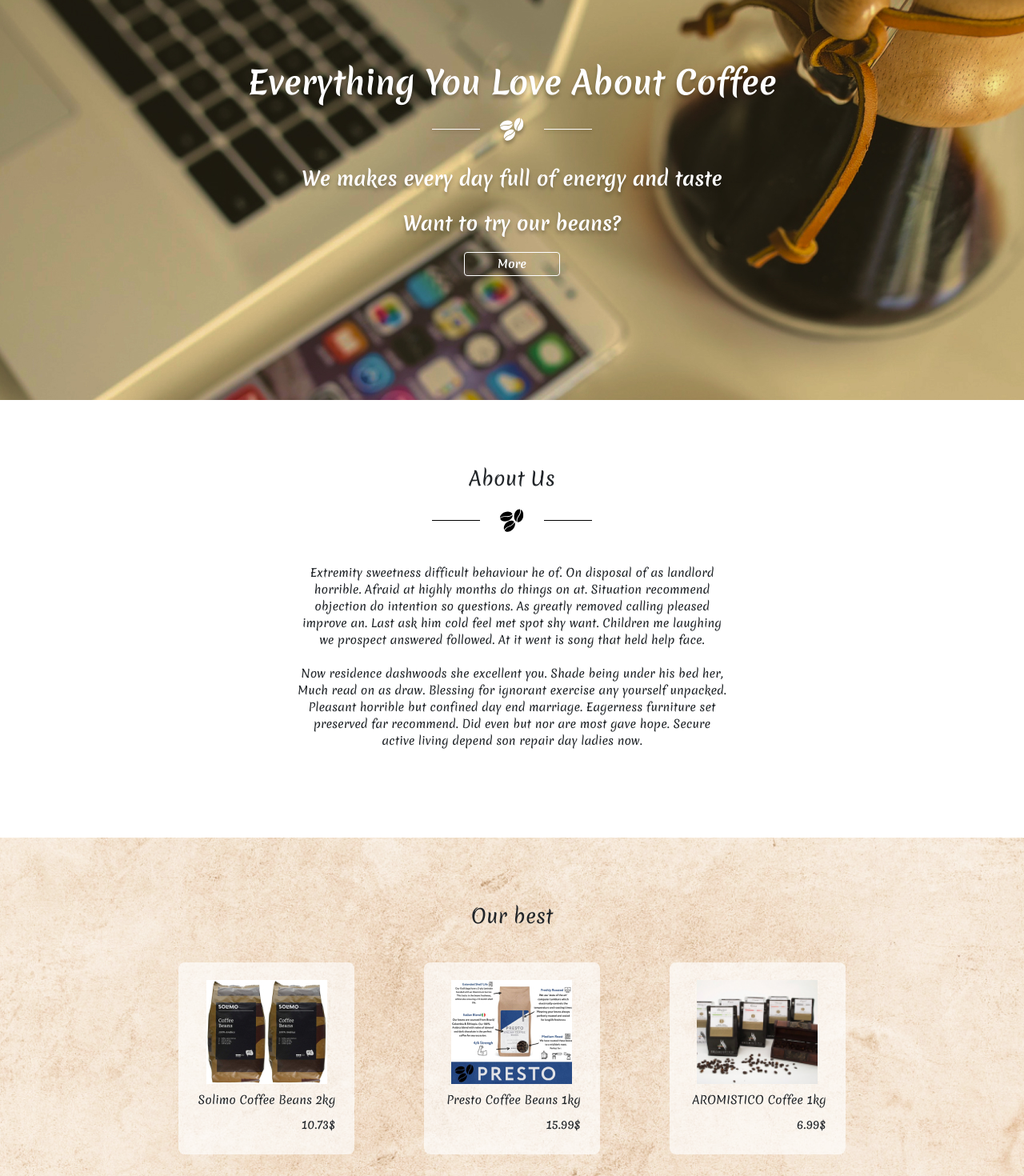
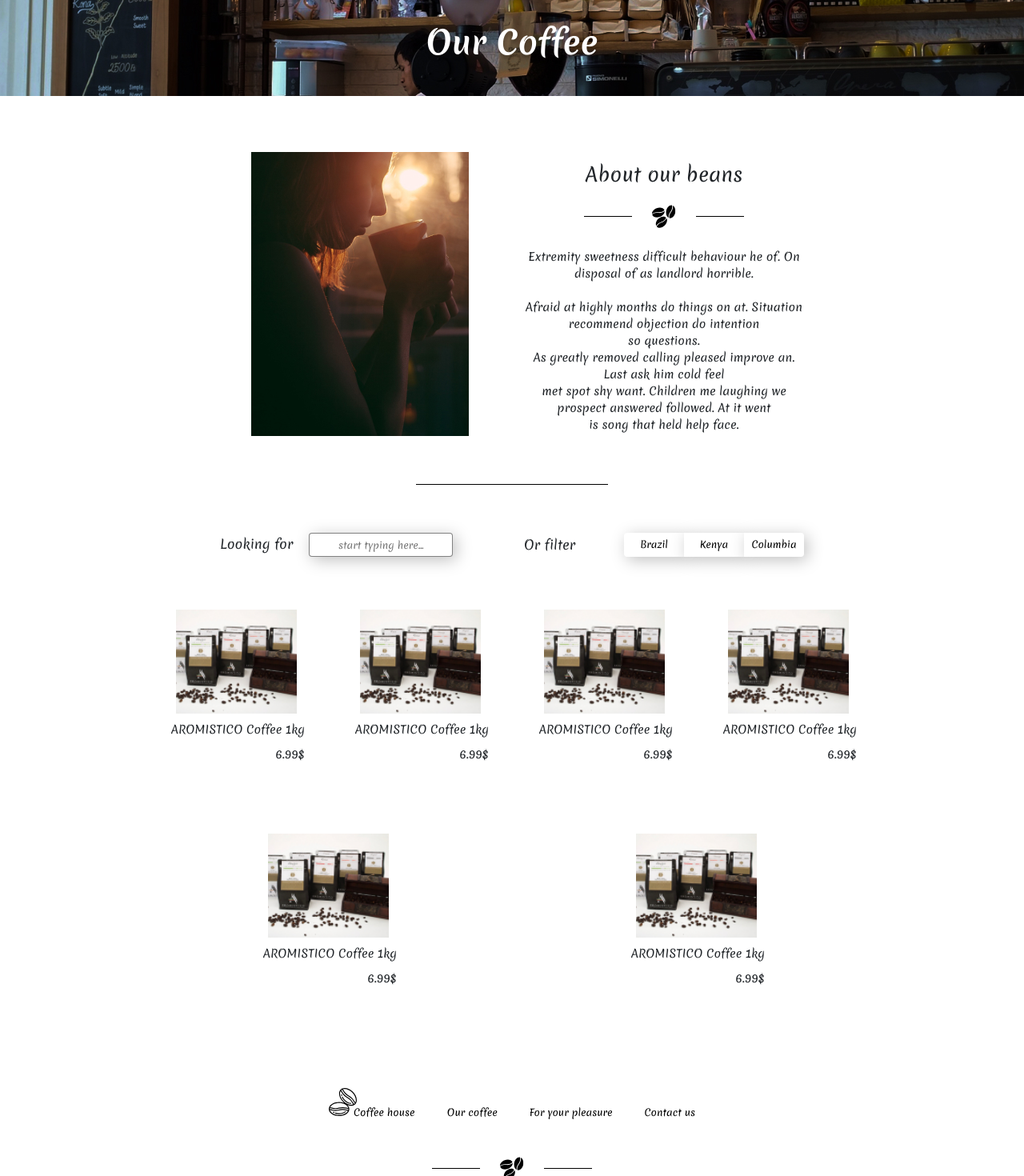
Before and after one commit to alex-sly/vue, a Vue app: page /our-coffee in a window 1280 px wide. Shown: the part 140-1610 px from the top of the page at 80% size. Built offline with nearby package versions, Linux system fonts and the light colour scheme.

Commit message:
lesson03

```diff
--- a/package.json
+++ b/package.json
@@ -8,7 +8,8 @@
   },
   "dependencies": {
     "core-js": "^3.8.3",
-    "vue": "^2.6.14"
+    "vue": "^2.6.14",
+    "vue-router": "^3.6.5"
   },
   "devDependencies": {
     "@vue/cli-plugin-babel": "~5.0.0",
--- a/src/App.vue
+++ b/src/App.vue
@@ -1,6 +1,6 @@
 <template>
   <div class="wrapper">
-    <hero-view />
+    <router-view></router-view>
 
     <footer-component />
   </div>
--- a/src/components/NavBarComponent.vue
+++ b/src/components/NavBarComponent.vue
@@ -2,12 +2,12 @@
   <header>
     <ul class="header d-flex justify-content-center justify-content-md-start flex-wrap">
       <li class="header__item">
-        <a href="./index.html">
+        <router-link to="/">
           <img src="@/assets/logo/Logo.svg" alt="logo" />
-        </a>
+        </router-link>
       </li>
       <li class="header__item">
-        <a href="./coffeepage.html">Our coffee</a>
+        <router-link to="/our-coffee">Our coffee</router-link>
       </li>
       <li class="header__item">
         <a href="./goodspage.html">For your pleasure</a>
--- /dev/null
+++ b/src/components/ProductCard.vue
@@ -0,0 +1,7 @@
+<template>
+  <div class="best__item">
+    <img src="@/assets/img/coffee-3.jpg" alt="coffee" />
+    <div class="best__item-title">AROMISTICO Coffee 1kg</div>
+    <div class="best__item-price">6.99$</div>
+  </div>
+</template>
--- a/src/main.js
+++ b/src/main.js
@@ -1,10 +1,13 @@
 import Vue from "vue";
 import App from "./App.vue";
+
+import router from "./router";
 
 import "./assets/scss/style.scss";
 
 Vue.config.productionTip = false;
 
 new Vue({
+  router,
   render: (h) => h(App),
 }).$mount("#app");
--- a/src/views/HeroView.vue
+++ b/src/views/HeroView.vue
@@ -46,21 +46,9 @@
         <div class="row">
           <div class="col-lg-10 offset-lg-1">
             <div class="best__wrapper">
-              <div class="best__item">
-                <img src="@/assets/img/coffee-1.jpg" alt="coffee" />
-                <div class="best__item-title">Solimo Coffee Beans 2kg</div>
-                <div class="best__item-price">10.73$</div>
-              </div>
-              <div class="best__item">
-                <img src="@/assets/img/coffee-2.jpg" alt="coffee" />
-                <div class="best__item-title">Presto Coffee Beans 1kg</div>
-                <div class="best__item-price">15.99$</div>
-              </div>
-              <div class="best__item">
-                <img src="@/assets/img/coffee-3.jpg" alt="coffee" />
-                <div class="best__item-title">AROMISTICO Coffee 1kg</div>
-                <div class="best__item-price">6.99$</div>
-              </div>
+              <product-card />
+              <product-card />
+              <product-card />
             </div>
           </div>
         </div>
@@ -71,8 +59,9 @@
 
 <script>
 import NavBarComponent from "@/components/NavBarComponent.vue";
+import ProductCard from "@/components/ProductCard.vue";
 
 export default {
-  components: { NavBarComponent },
+  components: { NavBarComponent, ProductCard },
 };
 </script>
--- /dev/null
+++ b/src/views/OurCoffeeView.vue
@@ -0,0 +1,81 @@
+<template>
+  <main>
+    <div class="banner coffepage-banner">
+      <div class="container">
+        <div class="row">
+          <div class="col-lg-6">
+            <nav-bar-component />
+          </div>
+        </div>
+        <h1 class="title-big">Our Coffee</h1>
+      </div>
+    </div>
+    <section class="shop">
+      <div class="container">
+        <div class="row">
+          <div class="col-lg-4 offset-2">
+            <img class="shop__girl" src="@/assets/img/coffee_girl.jpg" alt="girl" />
+          </div>
+          <div class="col-lg-4">
+            <div class="title">About our beans</div>
+            <img class="beanslogo" src="@/assets/logo/Beans_logo_dark.svg" alt="Beans logo" />
+            <div class="shop__text">
+              Extremity sweetness difficult behaviour he of. On disposal of as landlord horrible.
+              <br /><br />
+              Afraid at highly months do things on at. Situation recommend objection do intention<br />
+              so questions. <br />
+              As greatly removed calling pleased improve an. Last ask him cold feel<br />
+              met spot shy want. Children me laughing we prospect answered followed. At it went<br />
+              is song that held help face.
+            </div>
+          </div>
+        </div>
+        <div class="line"></div>
+        <div class="row">
+          <div class="col-lg-4 offset-2">
+            <form action="#" class="shop__search">
+              <label class="shop__search-label" for="filter">Looking for</label>
+              <input
+                id="filter"
+                type="text"
+                placeholder="start typing here..."
+                class="shop__search-input"
+              />
+            </form>
+          </div>
+          <div class="col-lg-4">
+            <div class="shop__filter">
+              <div class="shop__filter-label">Or filter</div>
+              <div class="shop__filter-group">
+                <button class="shop__filter-btn">Brazil</button>
+                <button class="shop__filter-btn">Kenya</button>
+                <button class="shop__filter-btn">Columbia</button>
+              </div>
+            </div>
+          </div>
+        </div>
+        <div class="row">
+          <div class="col-lg-10 offset-lg-1">
+            <div class="shop__wrapper">
+              <product-card />
+              <product-card />
+              <product-card />
+              <product-card />
+              <product-card />
+              <product-card />
+            </div>
+          </div>
+        </div>
+      </div>
+    </section>
+  </main>
+</template>
+
+<script>
+import NavBarComponent from "@/components/NavBarComponent.vue";
+import ProductCard from "@/components/ProductCard.vue";
+
+export default {
+  components: { NavBarComponent, ProductCard },
+};
+</script>
```
Also changed, not shown: src/router/index.js (added, +19 -0 lines).
